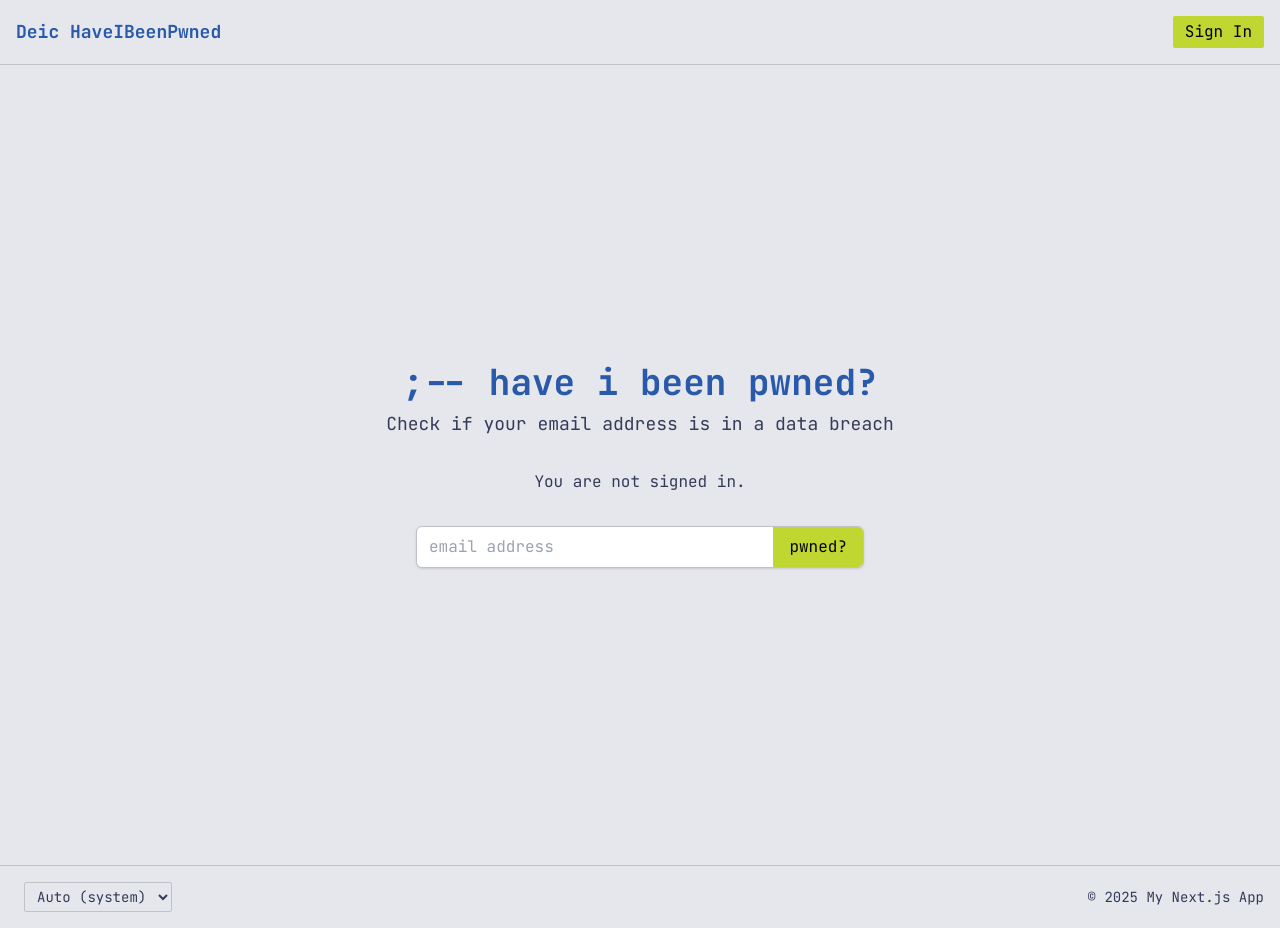
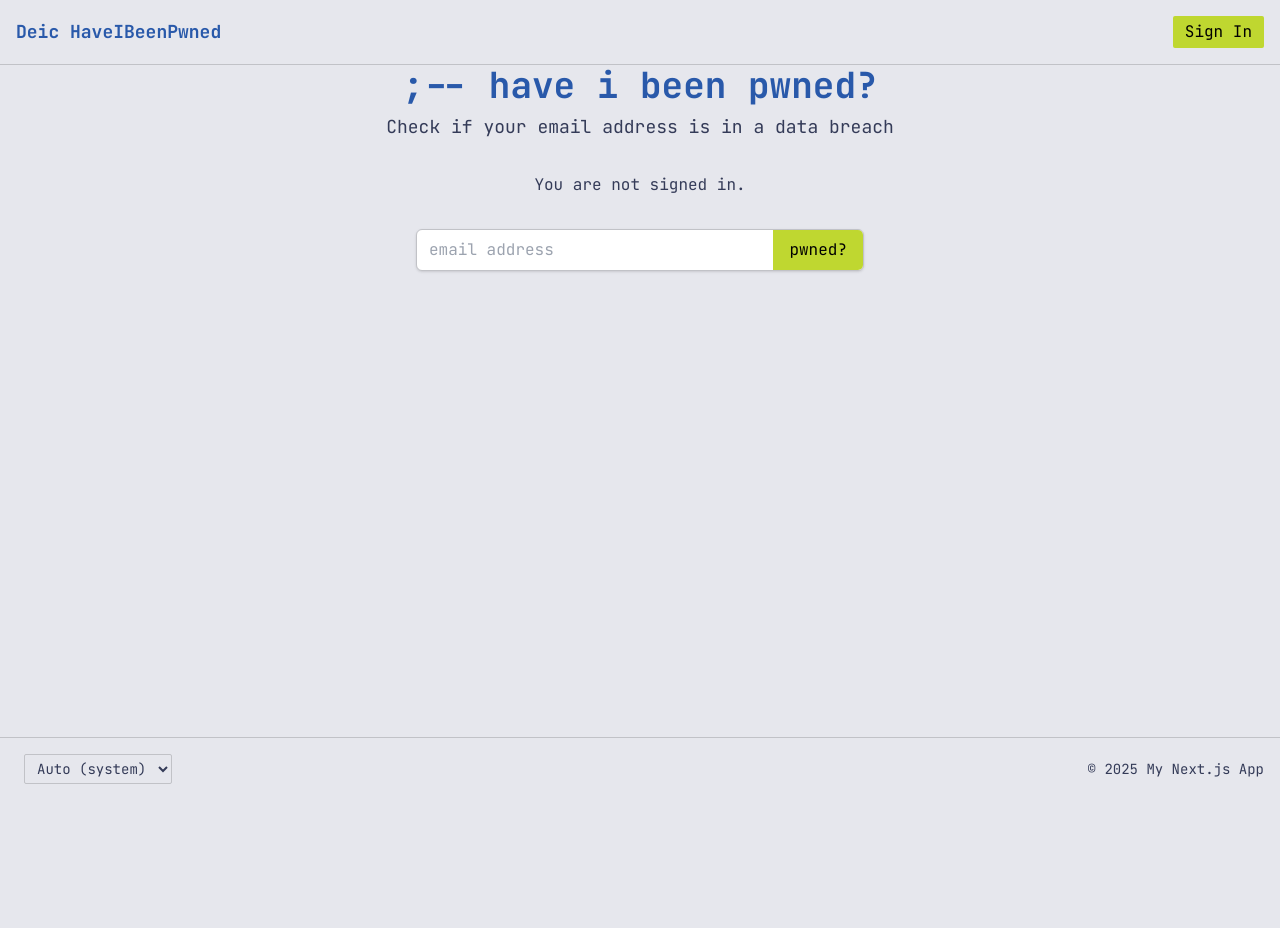
Before and after one commit to dtuait/pwned-proxy-frontend, a Next.js app in the folder app-main/: page / in a window 1280 px wide. After the commit the page ends 800 px from the top, so only its background shows below. Built offline with nearby package versions, Linux system fonts and the light colour scheme; no server answers.

Commit message:
footer shpws now

```diff
--- a/app-main/app/components/HomePage.tsx
+++ b/app-main/app/components/HomePage.tsx
@@ -7,16 +7,13 @@ export default function HomePage() {
   const { data: session, status } = useSession();
   const [email, setEmail] = useState("");
 
-  // Sign out handler
   const handleSignOut = async () => {
     await signOut({
       callbackUrl: `https://${process.env.NEXT_PUBLIC_MY_DOMAIN}`,
     });
-
     window.location.href = `https://login.microsoftonline.com/${process.env.NEXT_PUBLIC_AZURE_AD_TENANT_ID}/oauth2/v2.0/logout?post_logout_redirect_uri=https://${process.env.NEXT_PUBLIC_MY_DOMAIN}`;
   };
 
-  // "Have I Been Pwned?" click handler
   const handleClick = () => {
     const trimmedEmail = email.trim();
     if (!trimmedEmail) {
@@ -29,14 +26,20 @@ export default function HomePage() {
   return (
     <main
       className="
-        flex flex-col items-center justify-center
-        min-h-screen w-full px-4
-        bg-tnLight-bg text-tnLight-text
-        dark:bg-tnStorm-bg dark:text-tnStorm-text
+        flex-1              /* fills remaining vertical space after Header, before Footer */
+        flex
+        flex-col
+        items-center
+        justify-center
+        w-full
+        px-4
+        bg-tnLight-bg
+        text-tnLight-text
+        dark:bg-tnStorm-bg
+        dark:text-tnStorm-text
         text-center
       "
     >
-      {/* Page Title */}
       <h1
         className="
           text-4xl font-bold mb-2
@@ -51,7 +54,7 @@ export default function HomePage() {
         Check if your email address is in a data breach
       </p>
 
-      {/* NextAuth session status */}
+      {/* Session info */}
       <div className="mt-8">
         {status === "loading" && <p className="mb-2">Loading session...</p>}
 
--- a/app-main/app/layout.tsx
+++ b/app-main/app/layout.tsx
@@ -24,12 +24,10 @@ export default function RootLayout({
 }) {
   return (
     <html lang="en" className={`${jetbrainsMono.variable}`}>
-      {/* Note: We do NOT forcibly add "dark" class here by default.
-          We'll rely on the user's saved setting or system preference
-          toggled in the Footer. */}
       <body
         className="
           font-mono
+          flex flex-col min-h-screen
           bg-tnLight-bg
           text-tnLight-text
           dark:bg-tnStorm-bg
@@ -38,7 +36,8 @@ export default function RootLayout({
       >
         <Providers>
           <Header />
-          <main className="min-h-screen">{children}</main>
+          {/* This main flex-1 (or flex-grow) will push the footer to the bottom */}
+          <main className="flex-1">{children}</main>
           <Footer />
         </Providers>
       </body>
--- a/app-main/app/page.tsx
+++ b/app-main/app/page.tsx
@@ -4,10 +4,10 @@ import type { Metadata } from "next";
 import HomePage from "./components/HomePage";
 
 // (Optional) Next.js 13+ metadata
-export const metadata: Metadata = {
-  title: "Have I Been Pwned",
-  description: "Check if an email address appears in a data breach",
-};
+// export const metadata: Metadata = {
+//   title: "Have I Been Pwned",
+//   description: "Check if an email address appears in a data breach",
+// };
 
 export default function Page() {
   return <HomePage />;
```
